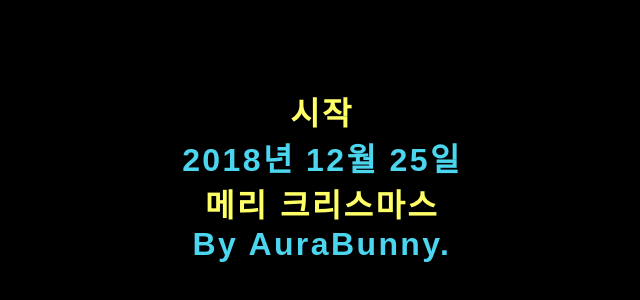
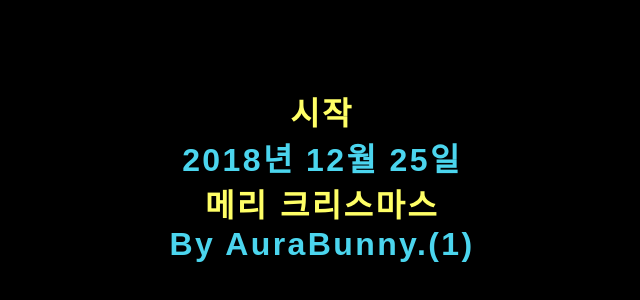
Before and after one commit to artgramsoft/20181225, a plain HTML site: page index.html in a window 1280 px wide. Shown: the part 176-476 px from the top of the page, without its empty margins (318-958 px from the left). Drawn offline with nearby package versions, Linux system fonts and the light colour scheme; a web font is replaced by a local one.

Commit message:
- version check.

```diff
--- a/index.html
+++ b/index.html
@@ -206,7 +206,7 @@ body {
       <p>
         시작 <br> <span>2018년 12월 25일</span> <br> 메리 크리스마스
         <br>
-        <span>By AuraBunny.</span>
+        <span>By AuraBunny.(1)</span>
       </p>
     </section>
 
```
